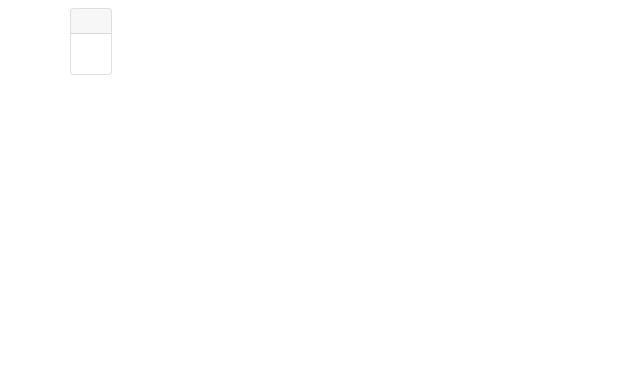
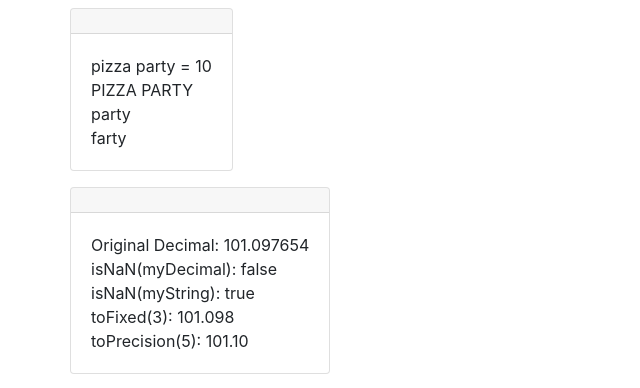
Before and after one commit to Hamberfim/JackingWithJS, a plain HTML site: page Ducket_JS_JQ/globalObjects.html in a window 1280 px wide. Shown: the whole page, without its empty margins (0-640 px from the left). Drawn offline with nearby package versions, Linux system fonts and the light colour scheme.

Commit message:
global string, number

```diff
--- a/Ducket_JS_JQ/globalObjects.html
+++ b/Ducket_JS_JQ/globalObjects.html
@@ -19,14 +19,40 @@
                   </div>
               </div>
           </div>
+          <div class="row">
+            <div class="col-12-sm my-2">
+                <div class="card">
+                    <h4 class="card-header" id="numberHeader"></h4>
+                    <div class="card-body" id="numberBody"></div>
+                </div>
+            </div>
+        </div>
       </div>
     <!-- My JavaScript -->
     <script>
       // String global
         let myString = "pizza party";
-        let strMsg = "";
+        let strSplitLen = myString.split(' ').join('').length;  // split on space, join with no space, get length
+        let strSplit = myString.split(' ');
+        let strSub = myString.substring(6, 11);  // zero index start
+        let strMsg = myString  + " = " + strSplitLen + "<br />";
+        strMsg += strSplit[0].toUpperCase() + " " + strSplit[1].toUpperCase() + "<br />";
+        strMsg += strSub + "<br />";
+        strMsg += strSub.replace('p', 'f');
 
+        let elStringBody = document.getElementById('stringBody');
+        elStringBody.innerHTML = strMsg;
 
+        // Number global
+        let myDecimal = 101.097654;
+        let numMsg = "Original Decimal: " + myDecimal + "<br />";
+        numMsg += "isNaN(myDecimal): " + isNaN(myDecimal) + "<br />";
+        numMsg += "isNaN(myString): " + isNaN(myString) + "<br />";
+        numMsg += "toFixed(3): " + myDecimal.toFixed(3) + "<br />"
+        numMsg += "toPrecision(5): " + myDecimal.toPrecision(5);
+
+        let elNumberBody = document.getElementById('numberBody');
+        elNumberBody.innerHTML = numMsg;
 
     </script>
     <!-- jQuery first, then Popper.js, then Bootstrap JS -->
```
